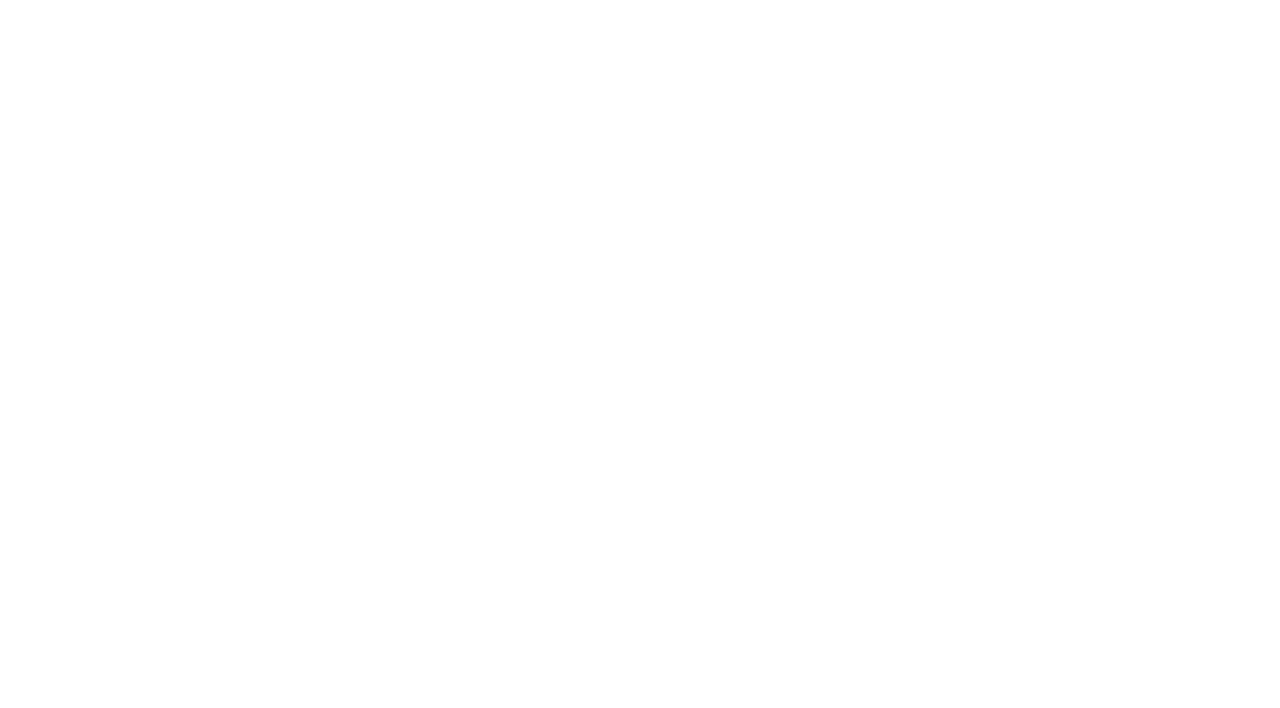
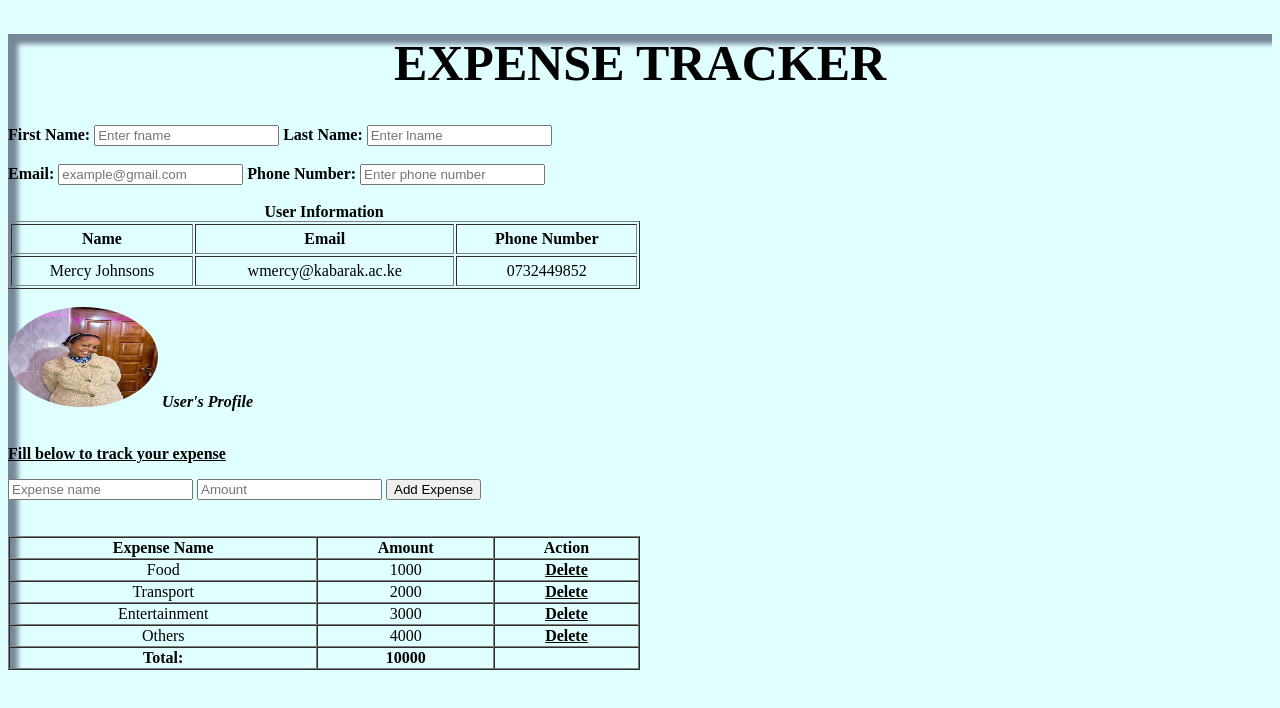
Before and after one commit to Powerlearnproject/week-1-html-setup-M-Bless, a plain HTML site: page index.html in a window 1280 px wide. Drawn offline with Linux system fonts and the light colour scheme.

Commit message:
Expense Tracking Demo

```diff
--- a/index.html
+++ b/index.html
@@ -1 +1,103 @@
 <!DOCTYPE html>
+<html lang="en">
+<head>
+<meta charset="UTF-8">
+<meta name="viewport" content="width=device-width, initial-scale=1.0">
+<title>EXPENSE TRACKER</title>
+<style>
+    img {
+        border-radius: 50%;
+    }
+    h1{
+        text-align: center;
+        font-size: 50px;
+        font-family: 'Times New Roman', Times, serif;
+    }
+    body {
+        background-color:#E0FFFF;
+        box-shadow:  10px 10px 5px lightslategray inset;
+
+    }
+    td{
+      text-align:center;
+    }
+</style>
+</head>
+<body>
+    <h1>EXPENSE TRACKER</h1>
+    <form>
+        <label for="fname"><b>First Name:</b></label>
+        <input type="text" id="fname" name="fname" placeholder="Enter fname">
+        <label for="lname"><b>Last Name:</b></label>
+        <input type="text" id="lname" name="fname" placeholder="Enter lname">
+        <br>
+        <br>
+        <label for="email"><b>Email:</b></label>
+        <input type="text" id="email" name="email" placeholder="example@gmail.com">
+        <label for="phone"><b>Phone Number:</b></label>
+        <input type="text" id="phone" name="phone" placeholder="Enter phone number">
+        <br>
+        <br>
+    </form>
+    <table border="1" cellspacing="2" cellpadding="5" height="100%" width="50%">
+        <caption><b>User Information</b></caption>
+        <tr>
+            <th>Name</th>
+            <th>Email</th>
+            <th>Phone Number</th>
+        </tr>
+        <tr>
+            <td>Mercy Johnsons</td>
+            <td>wmercy@kabarak.ac.ke</td>
+            <td>0732449852</td>
+        </tr>
+    </table>
+    <br>
+    <img src="img_profile.jpg" alt="User's Profile" width="150" height="100">
+    <span><i><b>User's Profile</b></i></span>
+    <br>
+    <br>
+    <p><b><u>Fill below to track your expense</u></b></p>
+    <form action="/action_page.php">
+        <input type="text" name="name" placeholder="Expense name">
+        <input type="text" name="Amount" placeholder="Amount">
+        <input type="submit" value="Add Expense">
+    </form>
+    <br>
+    <br>
+    <table border="1" cellspacing="0" cellpaddig="2" height="100%" width="50%">
+        <tr>
+            <th>Expense Name</th>
+            <th>Amount</th>
+            <th>Action</th>
+        </tr>
+        <tr>
+            <td>Food</td>
+            <td>1000</td>
+            <td><b><u>Delete</u></b></td>
+        </tr>
+        <tr>
+            <td>Transport</td>
+            <td>2000</td>
+            <td><b><u>Delete</u></b></td>
+        </tr>
+        <tr>
+            <td>Entertainment</td>
+            <td>3000</td>
+            <td><b><u>Delete</u></b></td>
+        </tr>
+        <tr>
+            <td>Others</td>
+            <td>4000</td>
+            <td><b><u>Delete</u></b></td>
+        </tr>
+        <tr>
+            <td><strong>Total:</strong></td>
+
+            <td><b>10000</b></td>
+            <td></td>
+
+        </tr>
+    </table>
+</body>
+</html>
```
Also changed, not shown: img_profile.jpg (added).
